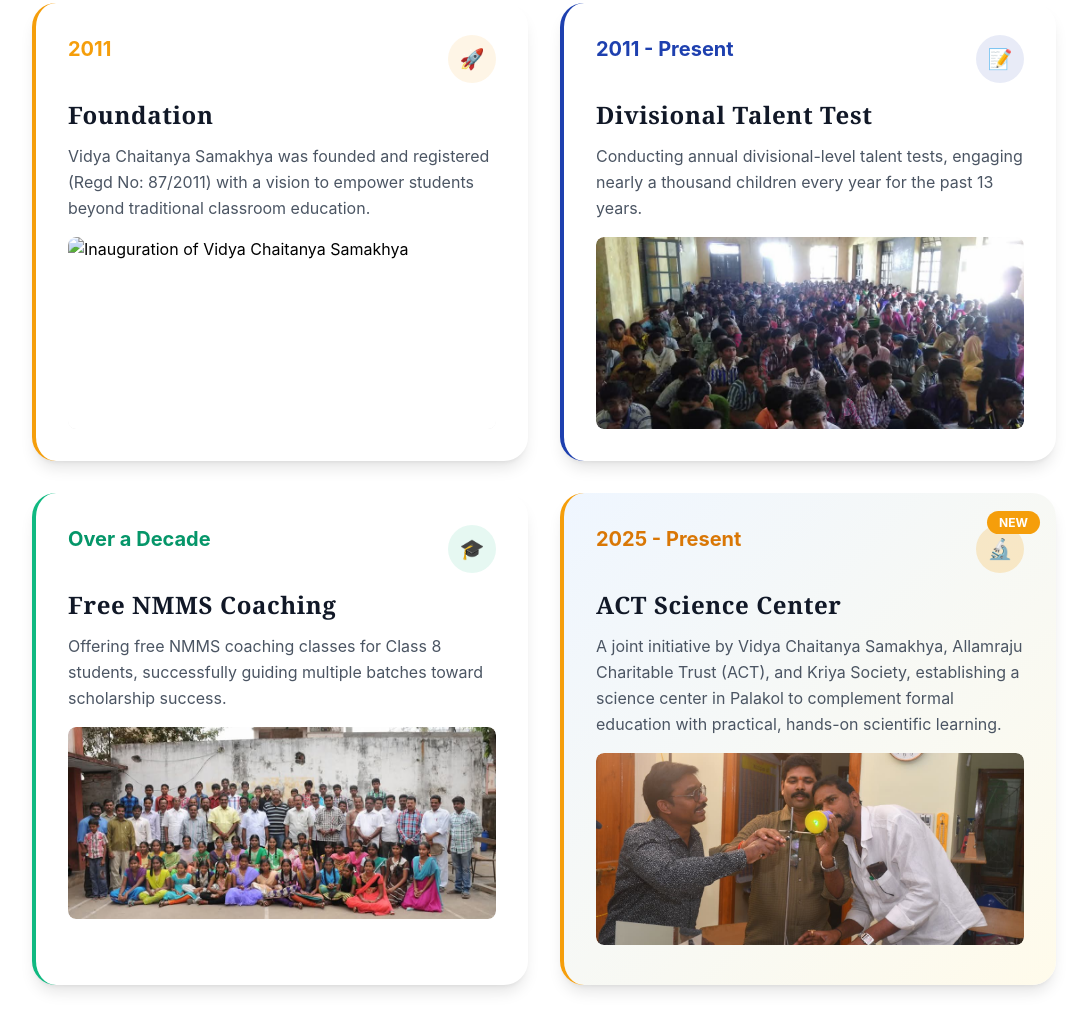
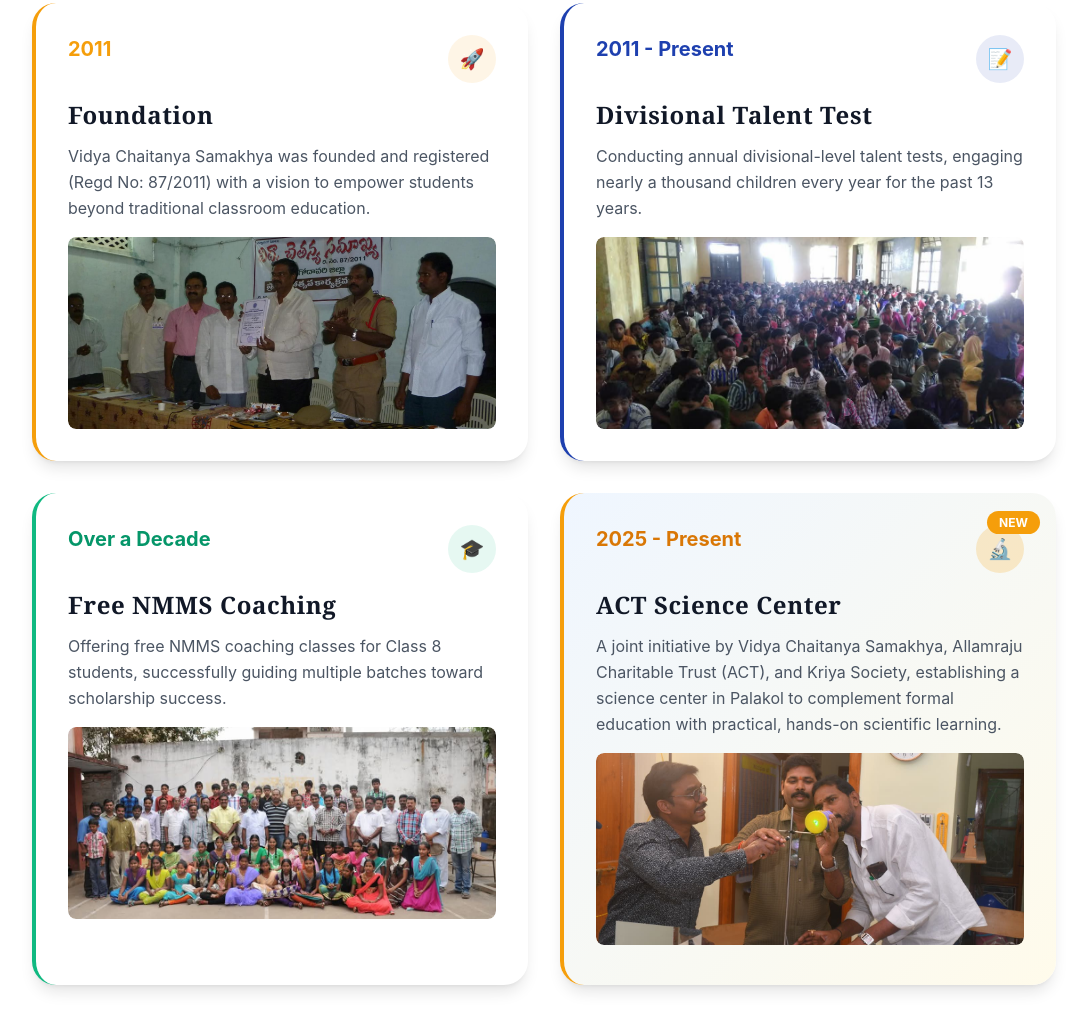
Before and after one commit to charansaisirigineedi/vidyaChaitianyaSamakya, a website: page about.html in a window 1280 px wide. Shown: the part 963-1978 px from the top of the page, without its empty margins (96-1183 px from the left). Drawn offline with nearby package versions, Linux system fonts and the light colour scheme.

Commit message:
fix: update image source format in about.html from webp to jpeg for improved compatibility

```diff
--- a/about.html
+++ b/about.html
@@ -231,7 +231,7 @@
                         </p>
                         <div class="mt-4 rounded-lg overflow-hidden">
                             <picture>
-                                <source srcset="assets/images/photos/1.webp" type="image/webp">
+                                <source srcset="assets/images/photos/1.jpeg" type="image/jpeg">
                                 <img src="assets/images/photos/1.jpeg" alt="Inauguration of Vidya Chaitanya Samakhya" class="w-full h-48 object-cover rounded-lg shadow-md hover:shadow-lg transition-shadow" loading="lazy">
                             </picture>
                         </div>
```
